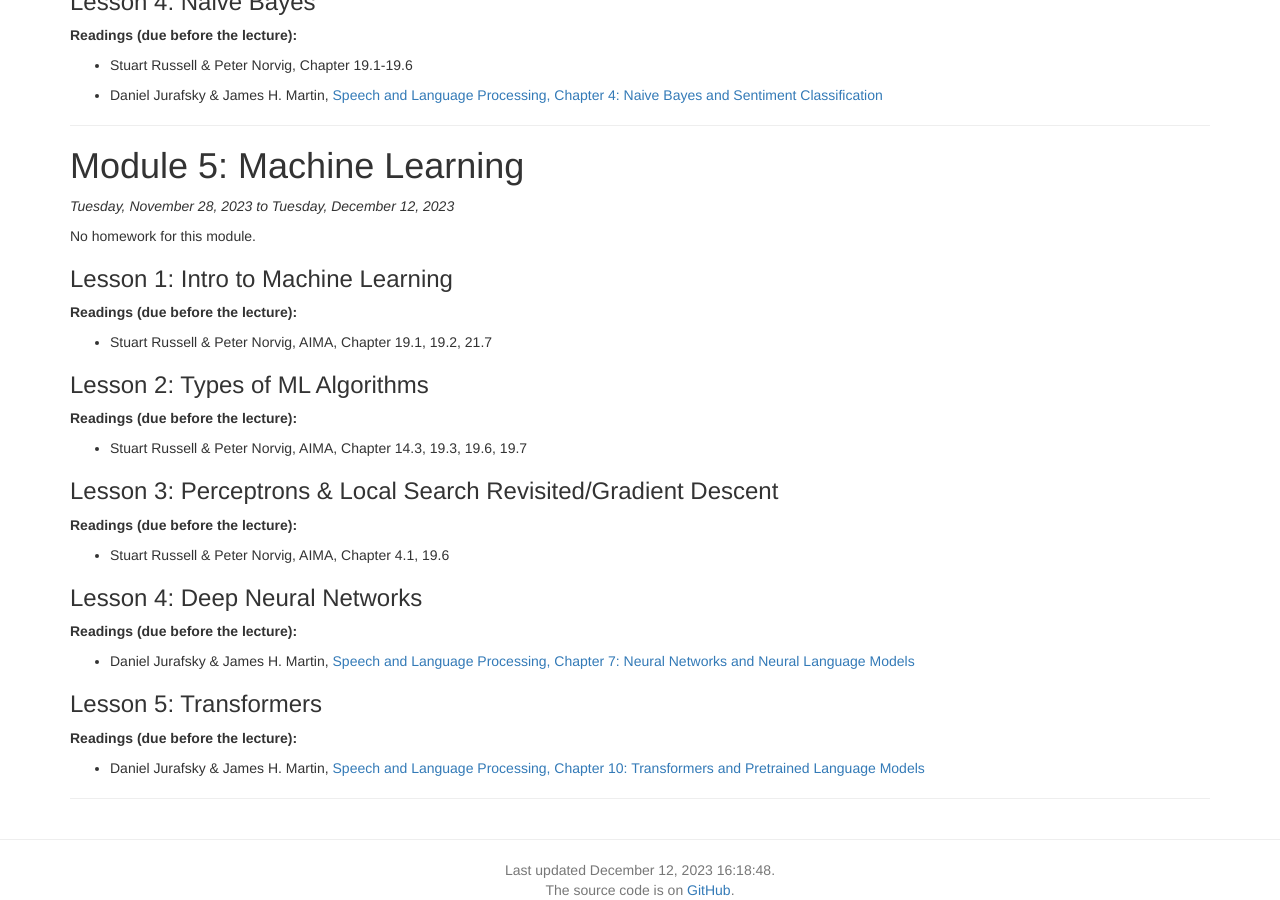
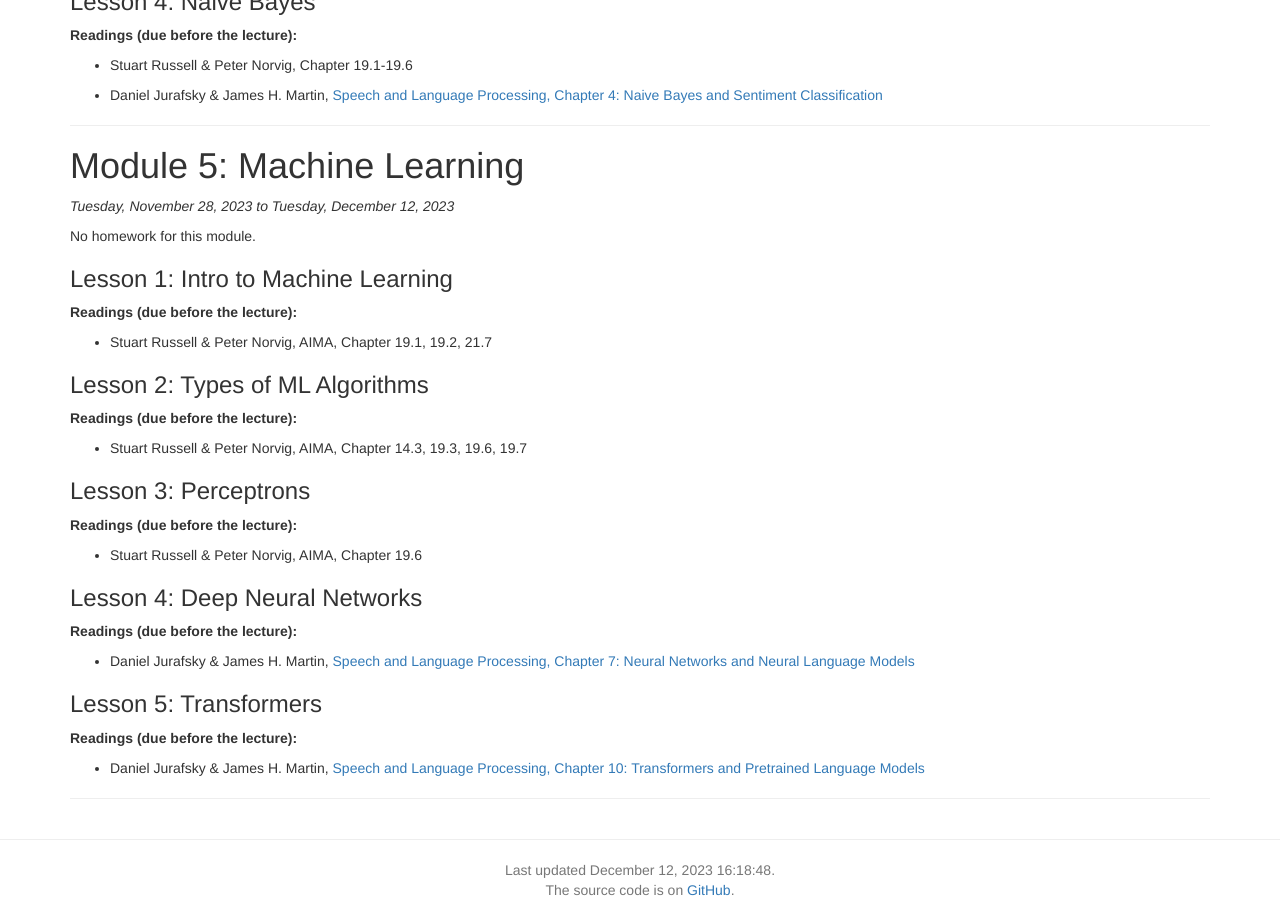
Before and after one commit to lara-martin/Principles-of-AI, a Jekyll site: the page built from modules.md, in a window 1280 px wide and 900 px high, scrolled down 2523 px. Built offline with Jekyll 4.4.1, drawn with Linux system fonts in a browser that asks for light colours; nearby versions of some CDN libraries; a script that is not in the unit is left out.

Commit message:
just perceptrons day

```diff
--- a/_data/modules.yaml
+++ b/_data/modules.yaml
@@ -271,7 +271,7 @@
           authors: Stuart Russell & Peter Norvig
           title: AIMA, Chapter 14.3, 19.3, 19.6, 19.7
     -
-      title: Perceptrons & Local Search Revisited/Gradient Descent
+      title: Perceptrons
       video:
       length:
       slides:
@@ -279,7 +279,7 @@
         -
           authors: Stuart Russell & Peter Norvig
           url:
-          title: AIMA, Chapter 4.1, 19.6
+          title: AIMA, Chapter 19.6
     -
       title: Deep Neural Networks
       video:
```
